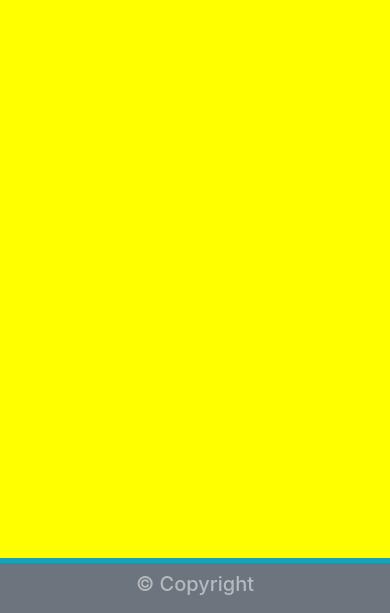
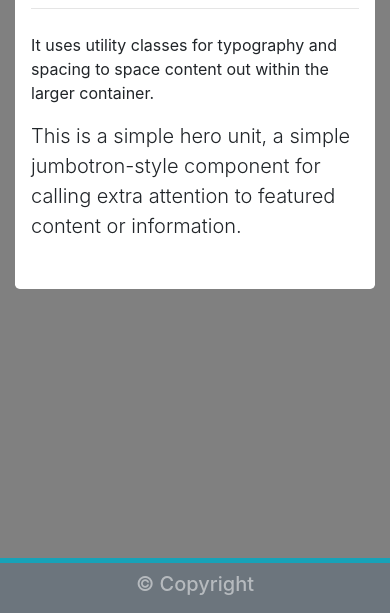
Before and after one commit to chrisfalk88/Responsive_portfolio, a plain HTML site: page index.html in a window 390 px wide. Shown: the part 231-844 px from the top of the page. Drawn offline with nearby package versions, Linux system fonts and the light colour scheme.

Commit message:
added content for index. create row and col and added jumbotron.

```diff
--- a/index.html
+++ b/index.html
@@ -17,7 +17,7 @@
 <body>
 
     <nav class="navbar navbar-expand-lg navbar-light bg-white">
-        <a class="navbar-brand bg-info text-white" >Chris Falk</a>
+        <a class="navbar-brand bg-info text-white">Chris Falk</a>
         <button class="navbar-toggler" type="button" data-toggle="collapse" data-target="#navbarNav"
             aria-controls="navbarNav" aria-expanded="false" aria-label="Toggle navigation">
             <span class="navbar-toggler-icon"></span>
@@ -40,6 +40,22 @@
 
 
     <div class="container">
+        <div class="row">
+            <div class="col-lg-8">
+                <div class="jumbotron float-left bg-white">
+                    <h1 class="display-4 text-info">About Me</h1>
+                    <hr class="my-4">
+                    <p>It uses utility classes for typography and spacing to space content out within the larger
+                        container.</p>
+                    <p class="lead">This is a simple hero unit, a simple jumbotron-style component for calling extra
+                        attention to featured content or information.</p>
+
+                </div>
+
+
+            </div>
+        </div>
+
 
     </div>
 
--- a/styles.css
+++ b/styles.css
@@ -1,3 +1,11 @@
+body {
+    background: grey;
+}
+
+.jumbotron {
+    margin-top: 60px;
+}
+
 #footer-banner {
     height: 5px;
 }
@@ -14,9 +22,6 @@
 
 
 @media screen and (max-width: 768px) {
-    body {
-        background-color: green;;
-    }
 
     .short-text {
         display: inline-block;
@@ -25,12 +30,10 @@
     .full-text {
         display: none;
     }
+
 }
 
 @media screen and (max-width: 400px) {
-    body {
-        background-color: yellow;
-    }
 
 
 }
```
Also changed, not shown: contact.html (+2 -0 lines).
